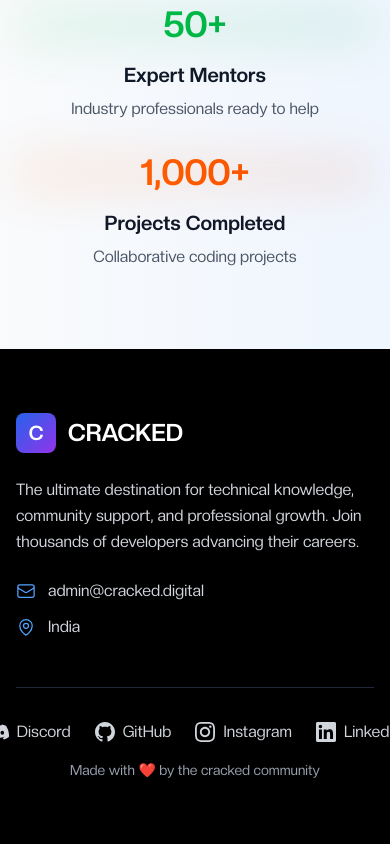
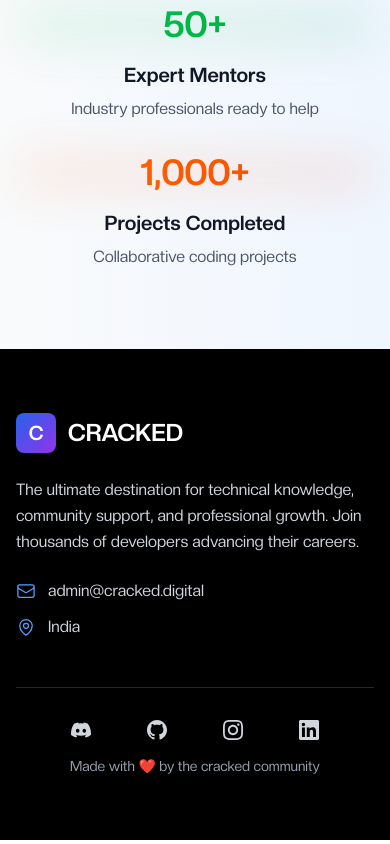
Before and after one commit to mukundsolanki/cracked-digital-main, a Next.js app: page / in a window 390 px wide. Shown: the part 3018-3862 px from the top of the page. Built offline with nearby package versions, Linux system fonts and the light colour scheme.

Commit message:
feat(footer):Equal left/right padding for each icon on mobile and small screens. (#3)

```diff
--- a/src/components/layout/Footer.tsx
+++ b/src/components/layout/Footer.tsx
@@ -98,10 +98,11 @@
                   href={social.href}
                   target='_blank'
                   rel='noopener noreferrer'
-                  className='text-gray-300 hover:text-white transition-colors flex items-center'
+                  className='text-gray-300 hover:text-white transition-colors flex flex-col md:flex-row items-center justify-center md:space-x-2 px-4 md:px-0'
+                  style={{ minWidth: '48px' }}
                 >
                   {social.icon}
-                  <span className='ml-2'>{social.name}</span>
+                  <span className='hidden md:inline ml-0 md:ml-2'>{social.name}</span>
                 </a>
               ))}
             </div>
```
